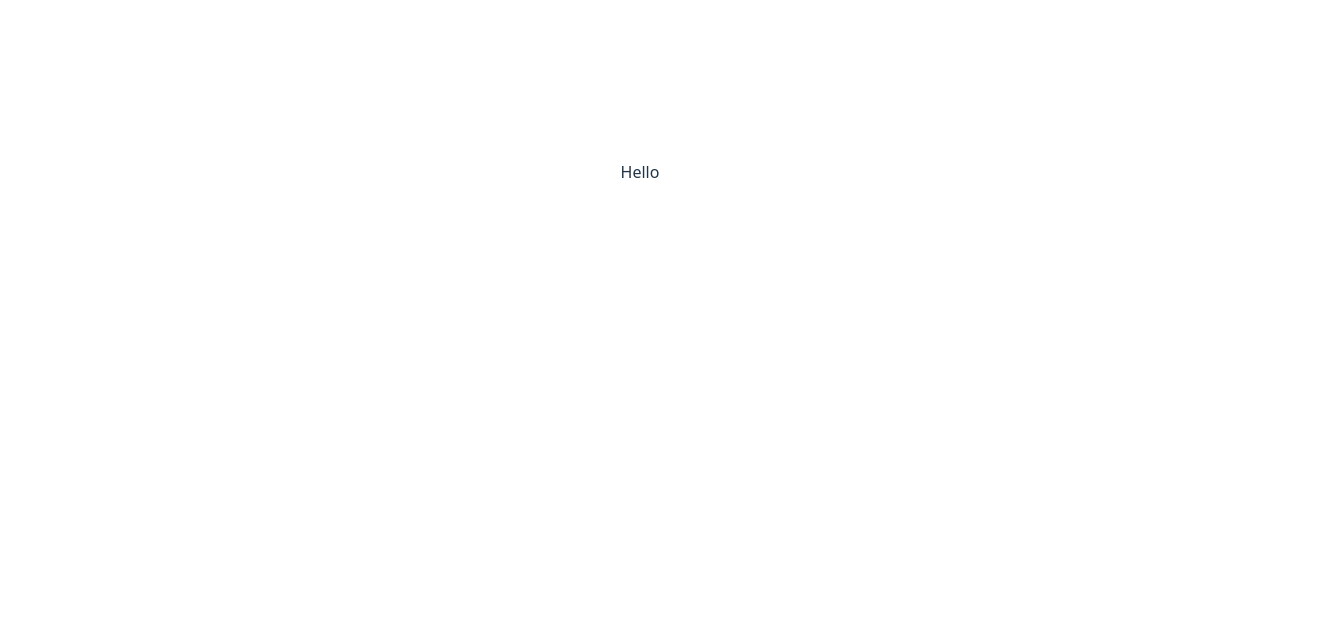
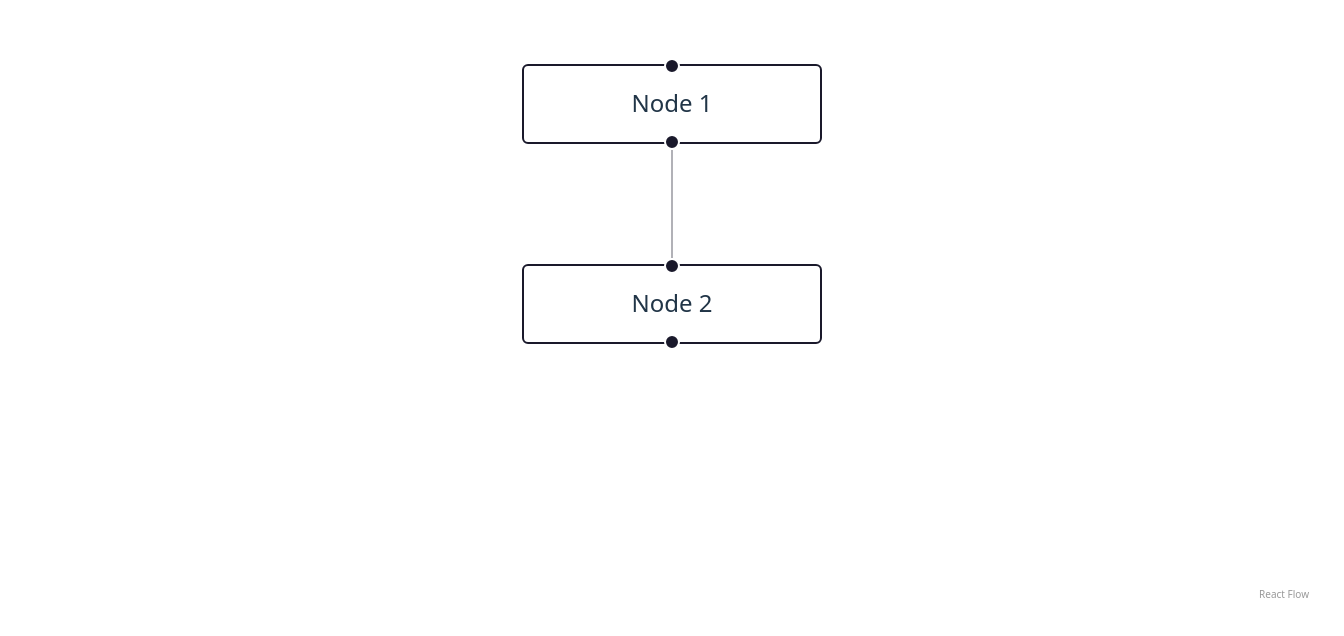
Before and after one commit to Qu-Ack/agent_god, a React (Vite) app: page / in a window 1280 px wide. Shown: the part 228-864 px from the top of the page, 1344 px wide, since content can reach past the window. Before the commit the page ends 800 px from the top, so only its background shows below. Built offline with nearby package versions, Linux system fonts and the light colour scheme.

Commit message:
xyflow setup

```diff
--- a/package.json
+++ b/package.json
@@ -10,6 +10,8 @@
     "preview": "vite preview"
   },
   "dependencies": {
+    "@xyflow/react": "^12.10.0",
+    "openai": "^6.16.0",
     "react": "^19.2.0",
     "react-dom": "^19.2.0",
     "react-router": "^7.12.0"
--- a/src/App.tsx
+++ b/src/App.tsx
@@ -1,7 +1,54 @@
 import './App.css'
+import { useState, useCallback } from 'react';
+import { ReactFlow, applyNodeChanges, applyEdgeChanges, addEdge, type NodeChange, type Node, type Edge, type EdgeChange, type Connection } from '@xyflow/react';
+import '@xyflow/react/dist/style.css';
 
-function App() {
-	return <div>Hello</div>
+const initialNodes = [
+	{ id: 'n1', position: { x: 0, y: 0 }, data: { label: 'Node 1' } },
+	{ id: 'n2', position: { x: 0, y: 100 }, data: { label: 'Node 2' } },
+];
+const initialEdges = [{ id: 'n1-n2', source: 'n1', target: 'n2' }];
+
+interface CustomNode extends Node {
+	id: string;
+	position: { x: number, y: number };
+	data: { label: string; }
+};
+
+
+interface CustomEdge extends Edge {
+
+};
+
+
+export default function App() {
+	const [nodes, setNodes] = useState(initialNodes);
+	const [edges, setEdges] = useState(initialEdges);
+
+	const onNodesChange = useCallback(
+		(changes: NodeChange<CustomNode>[]) => setNodes((nodesSnapshot) => applyNodeChanges(changes, nodesSnapshot)),
+		[],
+	);
+
+	const onEdgesChange = useCallback(
+		(changes: EdgeChange<CustomEdge>[]) => setEdges((edgesSnapshot) => applyEdgeChanges(changes, edgesSnapshot)),
+		[],
+	);
+	const onConnect = useCallback(
+		(params: Connection) => setEdges((edgesSnapshot) => addEdge(params, edgesSnapshot)),
+		[],
+	);
+
+	return (
+		<div style={{ width: '100vw', height: '100vh' }}>
+			<ReactFlow
+				nodes={nodes}
+				edges={edges}
+				onNodesChange={onNodesChange}
+				onEdgesChange={onEdgesChange}
+				onConnect={onConnect}
+				fitView
+			/>
+		</div>
+	);
 }
-
-export default App
```
Also changed, not shown: 1 other file (tests, documents, lock files or other folders).
